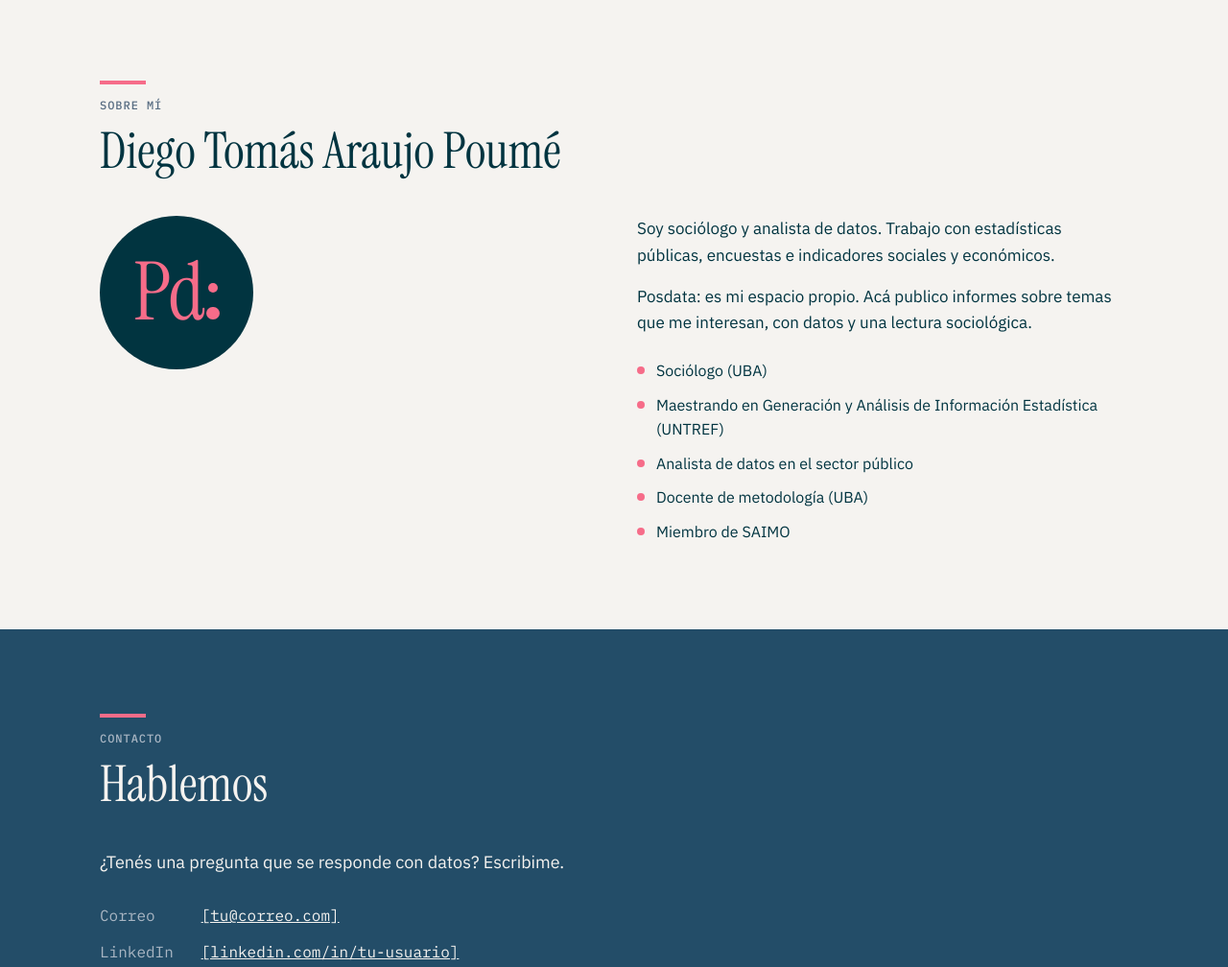
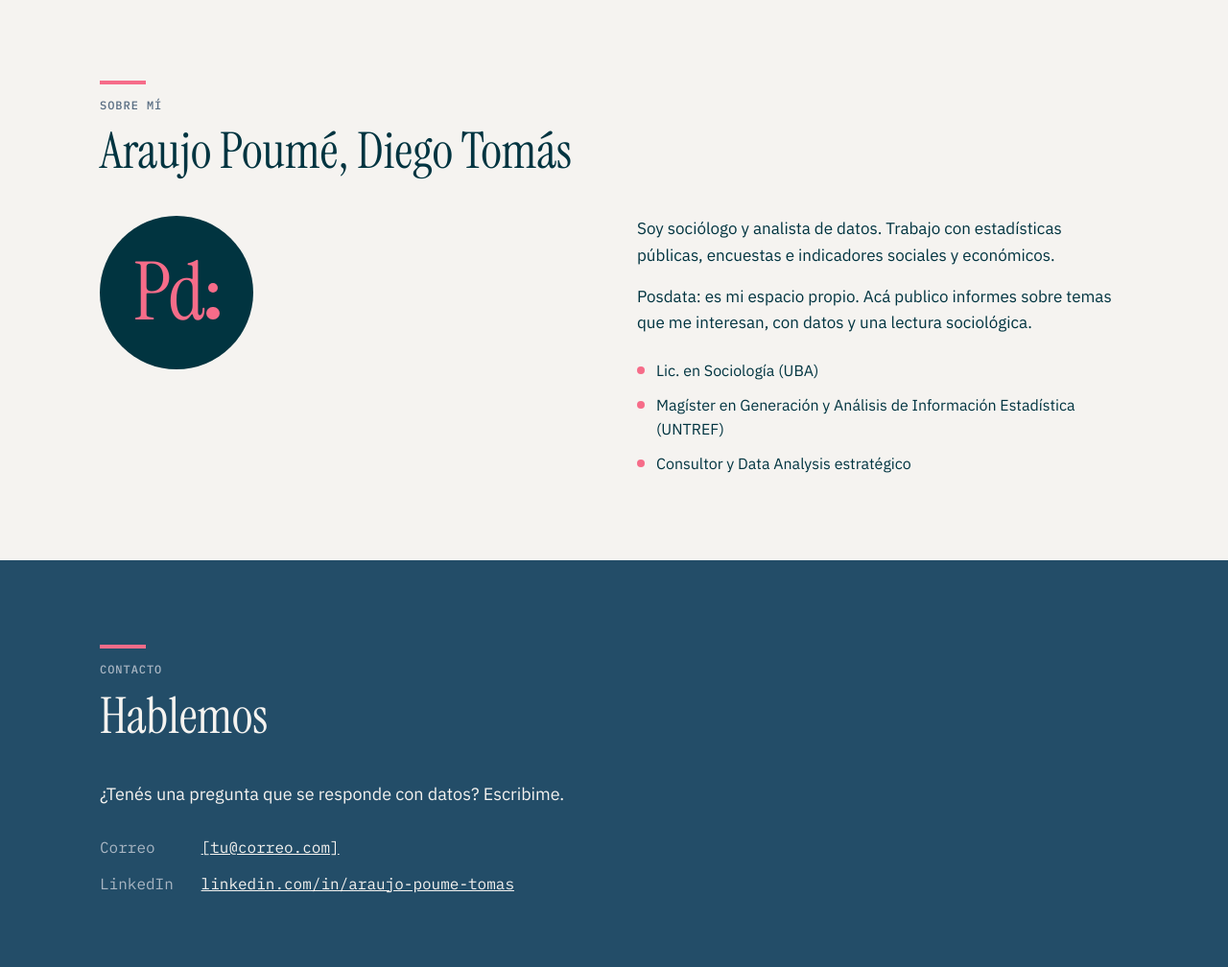
Before and after one commit to diego-t-araujo/Posdata-, a plain HTML site: page index.html in a window 1280 px wide. Shown: the part 2520-3528 px from the top of the page at 96% size. Drawn offline with Linux system fonts and the light colour scheme.

Commit message:
Actualiza Sobre mí y LinkedIn
Co-Authored-By: Claude Opus 5.5 <noreply@anthropic.com>
Claude-Session: https://claude.ai/code/session_01LKkFd9YHANUntZt24Jdz3p

```diff
--- a/index.html
+++ b/index.html
@@ -112,7 +112,7 @@
       <div class="titulo-seccion">
         <span class="barra" aria-hidden="true"></span>
         <span class="etiqueta">Sobre mí</span>
-        <h2 id="t-sobre">Diego Tomás Araujo Poumé</h2>
+        <h2 id="t-sobre">Araujo Poumé, Diego Tomás</h2>
       </div>
       <div class="sobre">
         <div class="monograma" aria-hidden="true"><span class="logo">Pd<span class="dp"></span></span></div>
@@ -120,11 +120,9 @@
           <p>Soy sociólogo y analista de datos. Trabajo con estadísticas públicas, encuestas e indicadores sociales y económicos.</p>
           <p>Posdata: es mi espacio propio. Acá publico informes sobre temas que me interesan, con datos y una lectura sociológica.</p>
           <ul class="datos">
-            <li>Sociólogo (UBA)</li>
-            <li>Maestrando en Generación y Análisis de Información Estadística (UNTREF)</li>
-            <li>Analista de datos en el sector público</li>
-            <li>Docente de metodología (UBA)</li>
-            <li>Miembro de SAIMO</li>
+            <li>Lic. en Sociología (UBA)</li>
+            <li>Magíster en Generación y Análisis de Información Estadística (UNTREF)</li>
+            <li>Consultor y Data Analysis estratégico</li>
           </ul>
         </div>
       </div>
@@ -141,7 +139,7 @@
       <p>¿Tenés una pregunta que se responde con datos? Escribime.</p>
       <div class="canales">
         <div><span>Correo</span> <a href="mailto:[tu@correo.com]">[tu@correo.com]</a></div>
-        <div><span>LinkedIn</span> <a href="https://www.linkedin.com/">[linkedin.com/in/tu-usuario]</a></div>
+        <div><span>LinkedIn</span> <a href="https://www.linkedin.com/in/araujo-poume-tomas/">linkedin.com/in/araujo-poume-tomas</a></div>
       </div>
     </div>
   </section>
```
